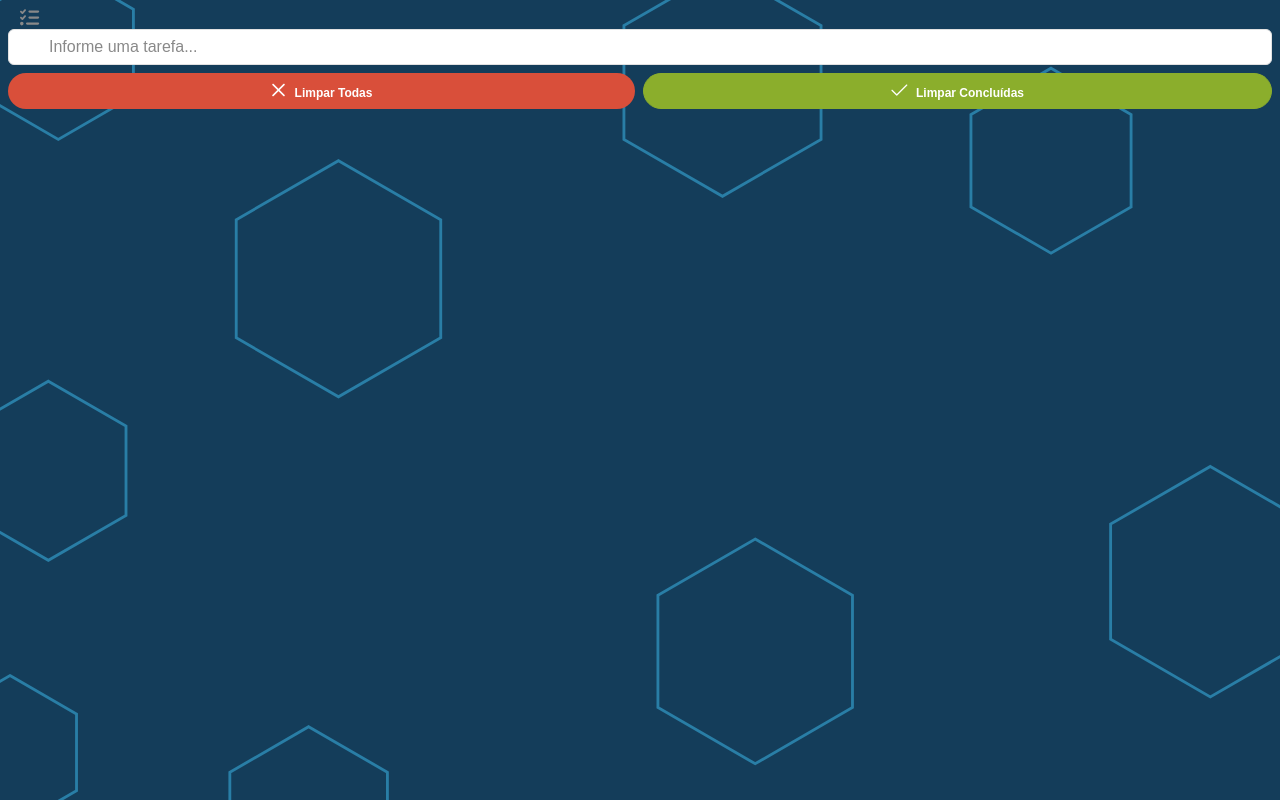
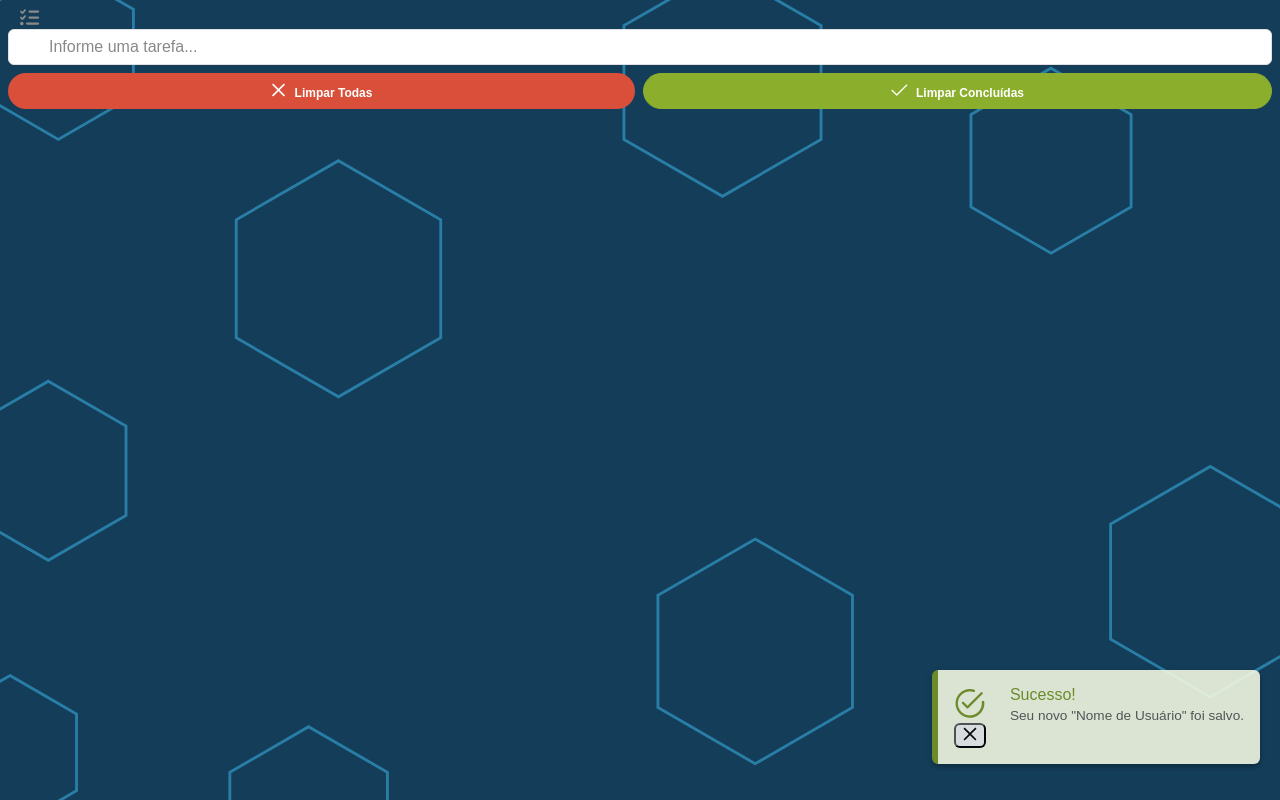
Before and after one commit to cristianventuri/app_tasklist_vue, a Vue app: page / in a window 1280 px wide. Both pictures are taken after a click on the button "Limpar Todas". Built offline with nearby package versions, Linux system fonts and the light colour scheme; a web font is replaced by a local one.

Commit message:
criação de service toast e service confirm dialog

```diff
--- a/src/App.vue
+++ b/src/App.vue
@@ -1,10 +1,21 @@
 <template>
   <RouterView />
+  <ConfirmDialog />
+  <ComponenteToast />
 </template>
 
 <script>
+import ConfirmDialog from 'primevue/confirmdialog';
+import ComponenteToast from './components/ComponenteToast.vue';
+import Toast from 'primevue/toast';
+
 export default {
   name: "App",
+  components: {
+    ComponenteToast,
+    ConfirmDialog,
+    Toast,
+  },
 }
 </script>
 
--- a/src/assets/script/default.js
+++ b/src/assets/script/default.js
@@ -6,7 +6,9 @@ window.__dynamicSort = (prop) => {
     }
 
     return (obj_a, obj_b) => {
-        var resultado = (obj_a[prop] < obj_b[prop]) ? -1 : (obj_a[prop] > obj_b[prop]) ? 1 : 0;
+        let item_a = (typeof obj_a[prop] === 'string') ? obj_a[prop].toLowerCase() : obj_a[prop];
+        let item_b = (typeof obj_b[prop] === 'string') ? obj_b[prop].toLowerCase() : obj_b[prop];
+        var resultado = (item_a < item_b) ? -1 : (item_a > item_b) ? 1 : 0;
         return resultado * ordem;
     }
 }
@@ -20,3 +22,12 @@ window.__dynamicMultiSort = (props) => {
         return resultado;
     }
 }
+
+window.__save = (item, data) => {
+    data = (typeof data !== 'string') ? JSON.stringify(data) : data;
+    localStorage.setItem(item, data);
+}
+
+window.__load = (item) => {
+    return JSON.parse(localStorage.getItem(item));
+}
--- /dev/null
+++ b/src/components/ComponenteToast.vue
@@ -0,0 +1,66 @@
+<template>
+  <Toast position="center" group="center"> <template #message="slotProps">
+      <ComponenteToastAviso :icone="`icone-toast pi ${this.toastIcon(slotProps.message.severity)}`"
+        :titulo="slotProps.message.summary" :detalhe="slotProps.message.detail" />
+    </template>
+  </Toast>
+  <Toast position="top-left" group="top-left"> <template #message="slotProps">
+      <ComponenteToastAviso :icone="`icone-toast pi ${this.toastIcon(slotProps.message.severity)}`"
+        :titulo="slotProps.message.summary" :detalhe="slotProps.message.detail" />
+    </template>
+  </Toast>
+  <Toast position="top-center" group="top-center"> <template #message="slotProps">
+      <ComponenteToastAviso :icone="`icone-toast pi ${this.toastIcon(slotProps.message.severity)}`"
+        :titulo="slotProps.message.summary" :detalhe="slotProps.message.detail" />
+    </template>
+  </Toast>
+  <Toast position="top-right" group="top-right"> <template #message="slotProps">
+      <ComponenteToastAviso :icone="`icone-toast pi ${this.toastIcon(slotProps.message.severity)}`"
+        :titulo="slotProps.message.summary" :detalhe="slotProps.message.detail" />
+    </template>
+  </Toast>
+  <Toast position="bottom-left" group="bottom-left"> <template #message="slotProps">
+      <ComponenteToastAviso :icone="`icone-toast pi ${this.toastIcon(slotProps.message.severity)}`"
+        :titulo="slotProps.message.summary" :detalhe="slotProps.message.detail" />
+    </template>
+  </Toast>
+  <Toast position="bottom-center" group="bottom-center"> <template #message="slotProps">
+      <ComponenteToastAviso :icone="`icone-toast pi ${this.toastIcon(slotProps.message.severity)}`"
+        :titulo="slotProps.message.summary" :detalhe="slotProps.message.detail" />
+    </template>
+  </Toast>
+  <Toast position="bottom-right" group="bottom-right"> <template #message="slotProps">
+      <ComponenteToastAviso :icone="`icone-toast pi ${this.toastIcon(slotProps.message.severity)}`"
+        :titulo="slotProps.message.summary" :detalhe="slotProps.message.detail" />
+    </template>
+  </Toast>
+</template>
+
+<script>
+import Toast from 'primevue/toast';
+import ComponenteToastAviso from './ComponenteToastAviso.vue';
+import { ToastSeverity } from 'primevue/api';
+
+export default {
+  name: 'ComponenteToast',
+  components: {
+    Toast,
+    ComponenteToastAviso
+  },
+
+  methods: {
+    toastIcon(severity) {
+      switch (severity) {
+        case ToastSeverity.ERROR:
+          return 'pi-times-circle';
+        case ToastSeverity.WARN:
+          return 'pi-exclamation-circle';
+        case ToastSeverity.INFO:
+          return 'pi-info-circle';
+        case ToastSeverity.SUCCESS:
+          return "pi-check-circle";
+      }
+    }
+  }
+}
+</script>
--- /dev/null
+++ b/src/components/ComponenteToastAviso.vue
@@ -0,0 +1,51 @@
+<template>
+  <div class="conteudo-toast">
+    <span :class="this.icone"></span>
+    <div class="detalhe-toast">
+      <span class="titulo">{{ this.titulo }}</span>
+      <span class="detalhe">{{ this.detalhe }}</span>
+    </div>
+  </div>
+</template>
+
+<script>
+export default {
+  name: 'ComponenteToastAviso',
+  props: {
+    icone: String,
+    titulo: String,
+    detalhe: String,
+  }
+}
+</script>
+
+<style lang="scss">
+.conteudo-toast {
+  flex: 1;
+  display: grid;
+  grid-template-columns: 2rem auto;
+  gap: 1.5rem;
+
+  .icone-toast {
+    font-size: 1.8rem;
+    display: flex;
+    justify-content: center;
+    align-items: center;
+  }
+
+  .detalhe-toast {
+    display: grid;
+    grid-template-rows: 1rem auto;
+    gap: .4rem;
+
+    .titulo {
+      font-size: 1rem;
+      font-weight: 500;
+    }
+
+    .detalhe {
+      font-size: .85rem;
+    }
+  }
+}
+</style>
--- a/src/components/NovaTarefa.vue
+++ b/src/components/NovaTarefa.vue
@@ -16,6 +16,9 @@ import InputText from 'primevue/inputtext';
 import Button from 'primevue/button';
 import { useTaskList } from '@/stores/task.js'
 import { mapActions, mapState } from 'pinia';
+import { info, success, warn, error } from '@/services/ServiceToast';
+import { confirm } from '@/services/ServiceConfirm';
+
 export default {
   name: "NovaTarefa",
   components: {
@@ -37,7 +40,9 @@ export default {
       }
     },
     clearAll() {
-      this.clearAllTasks();
+      success('Sucesso!', 'Seu novo "Nome de Usuário" foi salvo.');
+      // confirm();
+      // this.clearAllTasks();
     },
     clearComplete() {
       this.clearCompleteTasks();
--- a/src/main.js
+++ b/src/main.js
@@ -4,6 +4,8 @@ import App from './App.vue'
 import router from './router'
 import PrimeVue from 'primevue/config';
 import ToastService from 'primevue/toastservice';
+import DialogService from 'primevue/dialogservice'
+import ConfirmationService from 'primevue/confirmationservice';
 
 /* Default VUE */
 import './assets/style/css/base.css'
@@ -34,7 +36,9 @@ const pinia = createPinia();
 app.use(pinia)
 app.use(router)
 app.use(PrimeVue)
-app.use(ToastService)
+app.use(ToastService);
+app.use(DialogService);
+app.use(ConfirmationService);
 app.component('font-awesome-icon', FontAwesomeIcon)
 app.mount('#app')
 export default app;
--- /dev/null
+++ b/src/services/ServiceConfirm.js
@@ -0,0 +1,10 @@
+import app from '../main';
+
+export function confirm(titulo, message, fnShow, fnHide) {
+  app.config.globalProperties.$confirm.require({
+    header: titulo,
+    message: message,
+    onShow: fnShow,
+    onHide: fnHide
+  });
+};
--- /dev/null
+++ b/src/services/ServiceToast.js
@@ -0,0 +1,18 @@
+import { ToastSeverity } from 'primevue/api';
+import app from '../main';
+
+export function info(title = 'INFO', body = 'Conteúdo Mensagem', position = "bottom-right", lifeTime = 5000) {
+  app.config.globalProperties.$toast.add({ severity: ToastSeverity.INFO, summary: title, detail: body, life: lifeTime, position: position, group: position });
+};
+
+export function error(title = 'ERROR', body = 'Conteúdo Mensagem', position = "bottom-right", lifeTime = 5000) {
+  app.config.globalProperties.$toast.add({ severity: ToastSeverity.ERROR, summary: title, detail: body, life: lifeTime, position: position, group: position });
+};
+
+export function success(title = 'SUCCESS', body = 'Conteúdo Mensagem', position = "bottom-right", lifeTime = 5000) {
+  app.config.globalProperties.$toast.add({ severity: ToastSeverity.SUCCESS, summary: title, detail: body, life: lifeTime, position: position, group: position });
+};
+
+export function warn(title = 'WARN', body = 'Conteúdo Mensagem', position = "bottom-right", lifeTime = 5000) {
+  app.config.globalProperties.$toast.add({ severity: ToastSeverity.WARN, summary: title, detail: body, life: lifeTime, position: position, group: position });
+};
--- a/src/stores/task.js
+++ b/src/stores/task.js
@@ -4,52 +4,42 @@ export const useTaskList = defineStore('tasklist', {
   state: () => {
     return {
       counter_id: 0,
-      pendente: [],
-      andamento: [],
-      concluido: [],
+      list: __load('tasklist') ?? [],
     }
   },
 
   actions: {
+    nextTaskId() {
+      return this.counter_id = this.counter_id + 1;
+    },
     addTask(newtask) {
       let task = {};
       task.id = this.nextTaskId();
       task.status = 0;
       task.titulo = newtask;
-      this.pendente.unshift(task);
+      this.list.unshift(task);
       this.orderTasklist();
-    },
-    nextTaskId() {
-      return this.counter_id = this.counter_id + 1;
+      __save('tasklist', this.list);
     },
     orderTasklist() {
-      this.pendente  = this.pendente.sort(__dynamicMultiSort(['titulo', 'id']));
-      this.andamento = this.andamento.sort(__dynamicMultiSort(['titulo', 'id']));
-      this.concluido = this.concluido.sort(__dynamicMultiSort(['titulo', 'id']));
+      this.list = this.list.sort(__dynamicMultiSort(['titulo', 'id']));
     },
     clearAllTasks() {
       this.counter_id = 0;
-      this.pendente  = [];
-      this.andamento = [];
-      this.concluido = [];
+      this.list = [];
+      __save('tasklist', this.list);
     },
     clearCompleteTasks() {
-      this.counter_id = 0;
-      this.pendente  = [];
-      this.andamento = [];
-      this.concluido = [];
+      this.clearAllTasks();
+    },
+    getTasklistStorage(){
+      return __load('tasklist');
     }
   },
 
   getters: {
     getPendentes: (state) => {
-      return state.pendente;
-    },
-    getEmAndamento: (state) => {
-      return state.andamento;
-    },
-    getConcluidos: (state) => {
-      return state.concluido;
+      return state.list;
     },
   },
 })
```
